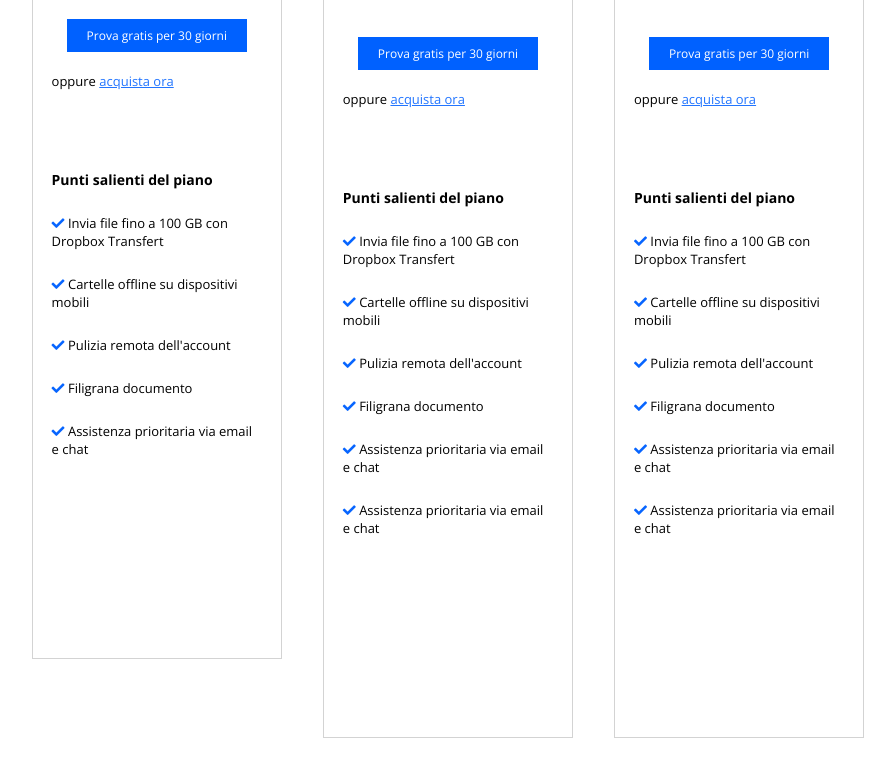
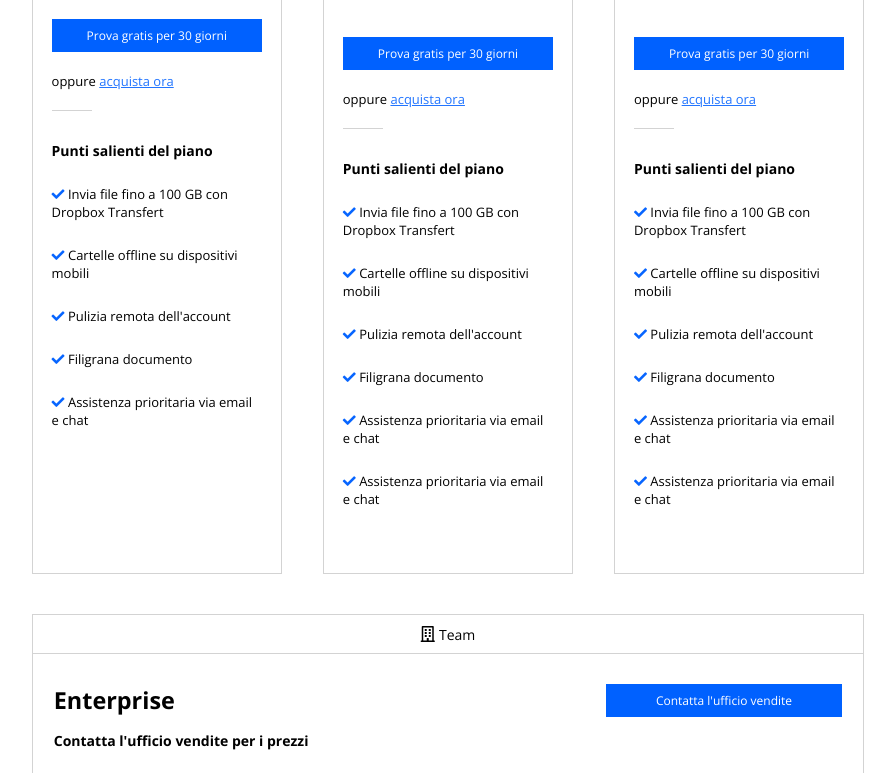
Before and after one commit to Deki97/htmlcss-dropbox, a plain HTML site: page index.html in a window 1280 px wide. Shown: the part 1487-2260 px from the top of the page, without its empty margins (192-1087 px from the left). Drawn offline with nearby package versions, Linux system fonts and the light colour scheme.

Commit message:
in progress

```diff
--- a/css/style.css
+++ b/css/style.css
@@ -59,6 +59,8 @@ img {
 
 .btn-small {
     font-size: 12px;
+    width: 100%;
+    text-align: center;
 }
 
 .btn-large {
@@ -234,6 +236,7 @@ input[type="radio"] {
 .column-subscription {
     width: 30%;
     border: 1px solid lightgrey;
+    height: 950px;
 }
 
 .column-subscription.standard {
@@ -294,9 +297,13 @@ input[type="radio"] {
     color: #2275ff;
 }
 
+.split-border {
+    border-bottom: 1px solid lightgrey;
+    width: 40px;
+}
+
 .advantages-subscription {
-    margin-top: 80px;
-    margin-bottom: 200px;
+    margin-top: 30px;
 }
 
 .advantages-title {
@@ -463,6 +470,7 @@ input[type="radio"] {
 .team-name.designit {
     border: 10px solid #d0e9cd;
 }
+
 .team-name-row {
     width: 100%;
     height: 225px;
@@ -512,11 +520,10 @@ input[type="radio"] {
 .column-business-team-text {
     padding: 40px 10px;
 }
+
 .column-business-team-text-logo {
     width: 120px;
-
-    /* test */
-    margin-bottom: 100px;
+    margin-bottom: 25px;
 }
 
 .column-business-team-text-paragraph, .column-business-team-text-author {
--- a/index.html
+++ b/index.html
@@ -196,6 +196,8 @@
                                     </div>
                                 </div>
 
+                                <div class="split-border"></div>
+
                                 <div class="advantages-subscription">
                                     <div class="advantages-title">
                                         <h4>Punti salienti del piano</h4>
@@ -287,6 +289,8 @@
                                         oppure <span><a class="buy-now" href="#">acquista ora</a></span>
                                     </div>
                                 </div>
+
+                                <div class="split-border"></div>
 
                                 <div class="advantages-subscription">
                                     <div class="advantages-title">
@@ -384,6 +388,8 @@
                                         oppure <span><a class="buy-now" href="#">acquista ora</a></span>
                                     </div>
                                 </div>
+
+                                <div class="split-border"></div>
 
                                 <div class="advantages-subscription">
                                     <div class="advantages-title">
@@ -668,6 +674,8 @@
                             <img src="img/designit.svg" alt="Designit Logo">
                         </div>
 
+                        <div class="split-border"></div>
+
                         <div class="column-business-team-text-paragraph">
                             <p>"I membri del nostro team lavorano costantemente in Paesi, fusi orari e uffici diversi. Ora molte soluzioni sono compatibili con queste esigenze, ma nessuna è facile quanto Dropbox e Dropbox Paper. Ora molte soluzioni sono compatibili con queste esigenze, ma nessuna è facile quanto Dropbox.</p>
                         </div>
```
